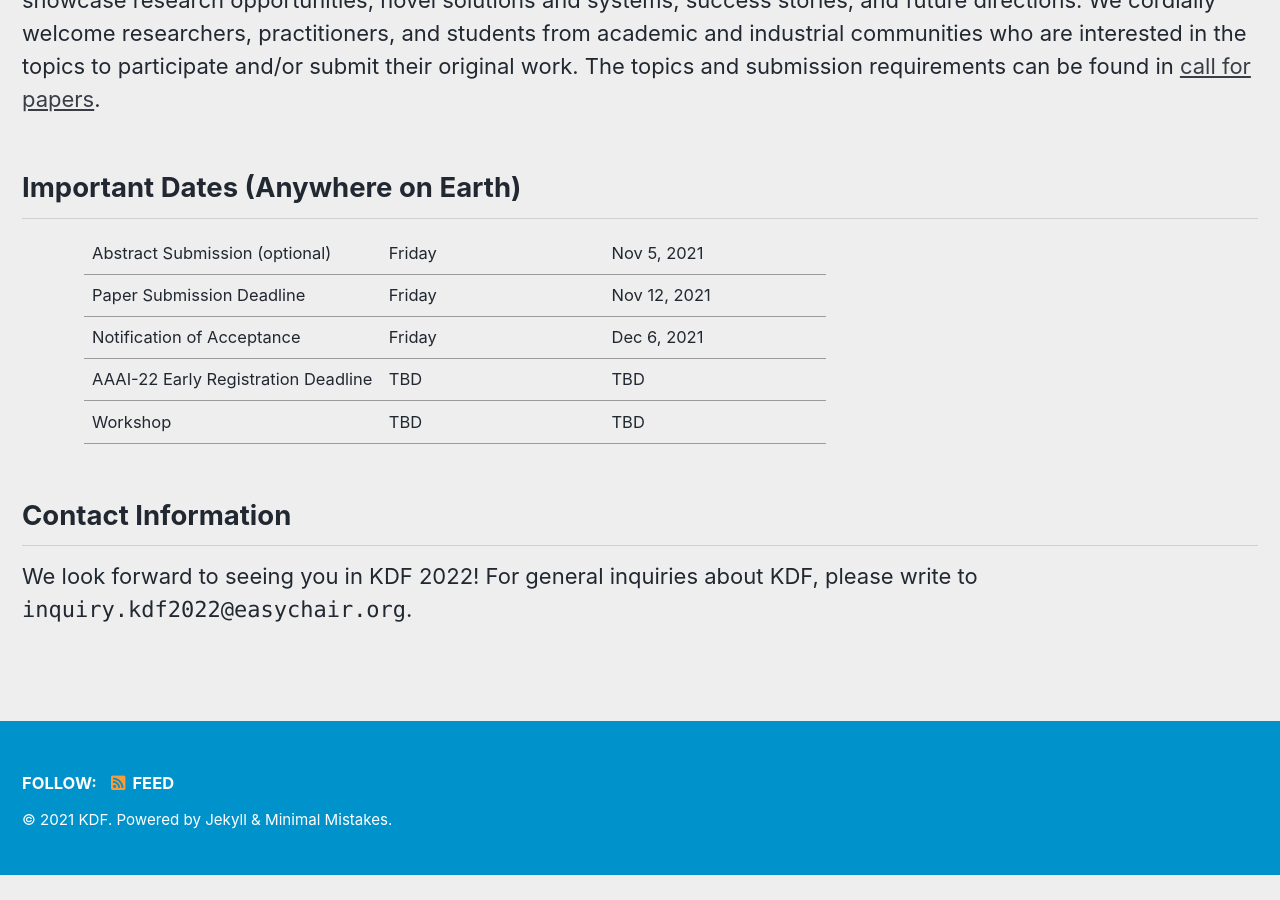
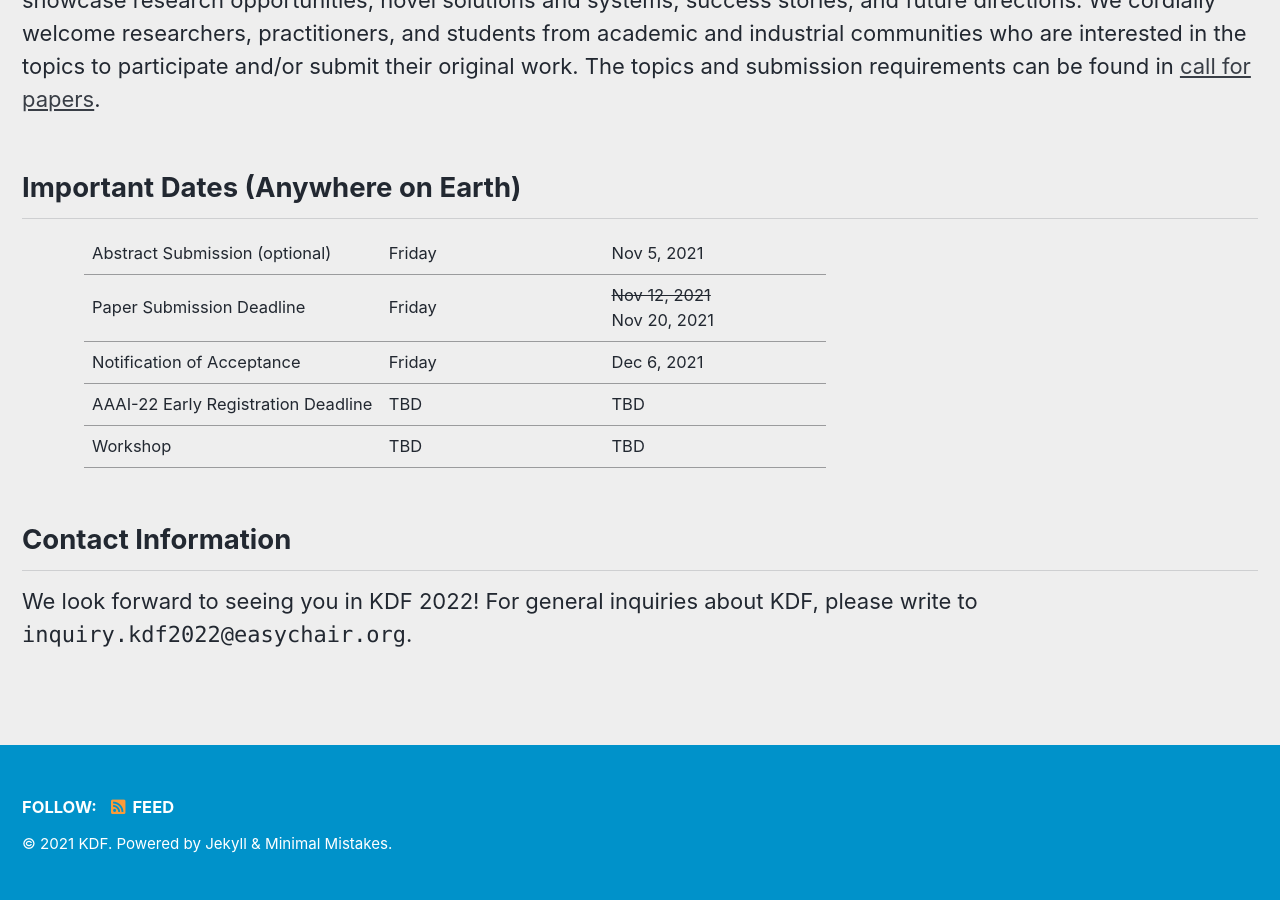
Before and after one commit to aaai-kdf/kdf2022, a Jekyll site: the page built from _pages/home.md, in a window 1280 px wide and 900 px high, scrolled down 1419 px. Built offline with Jekyll 4.4.1, drawn with Linux system fonts in a browser that asks for light colours; cached includes are drawn as plain includes; before the commit the page ends 2294 px from its top, so only the background shows below that.

Commit message:
udpate paper due

```diff
--- a/_pages/home.md
+++ b/_pages/home.md
@@ -36,7 +36,8 @@ For registration, please use the [AAAI-21 registration website](https://aaai.org
         <tr>
             <td>Paper Submission Deadline</td>
             <td>Friday</td>
-            <td>Nov 12, 2021
+            <td><s>Nov 12, 2021</s><br>
+                Nov 20, 2021
             </td>
         </tr>
         <tr>
```
